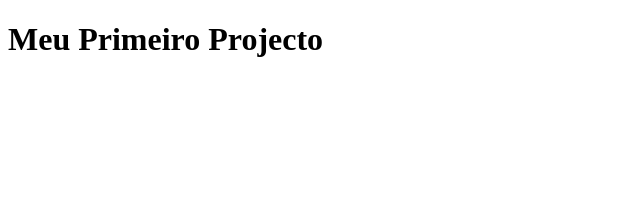
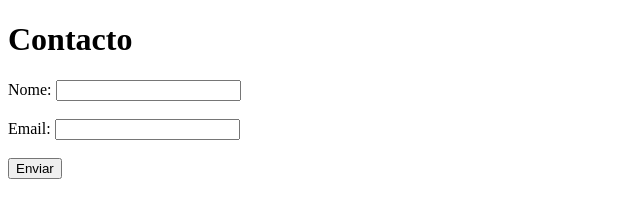
Before and after one commit to Claudina-Jose-Mario/praticas-git, a plain HTML site: page index.html in a window 1280 px wide. Shown: the whole page, without its empty margins (0-640 px from the left). Drawn offline with Linux system fonts and the light colour scheme.

Commit message:
Actualizar formulario com campos de nome e email

```diff
--- a/index.html
+++ b/index.html
@@ -3,10 +3,18 @@
 <head>
     <meta charset="UTF-8">
     <meta name="viewport" content="width=device-width, initial-scale=1.0">
-    <title>Praticando comandos do Terminal e Git</title>
+    <title>Meu Primeiro Projecto</title>
 </head>
 <body>
-    <h1>Meu Primeiro Projecto</h1>
-    <p></p>
+    <h1>Contacto</h1>
+    <form>
+        <label for="nome">Nome: </label>
+        <input type="text" id="nome" name="nome"><br><br>
+
+        <label for="email">Email: </label>
+        <input type="email" id="email" name="email"><br><br>
+
+        <button type="submit">Enviar</button>
+    </form>
 </body>
 </html>
```
